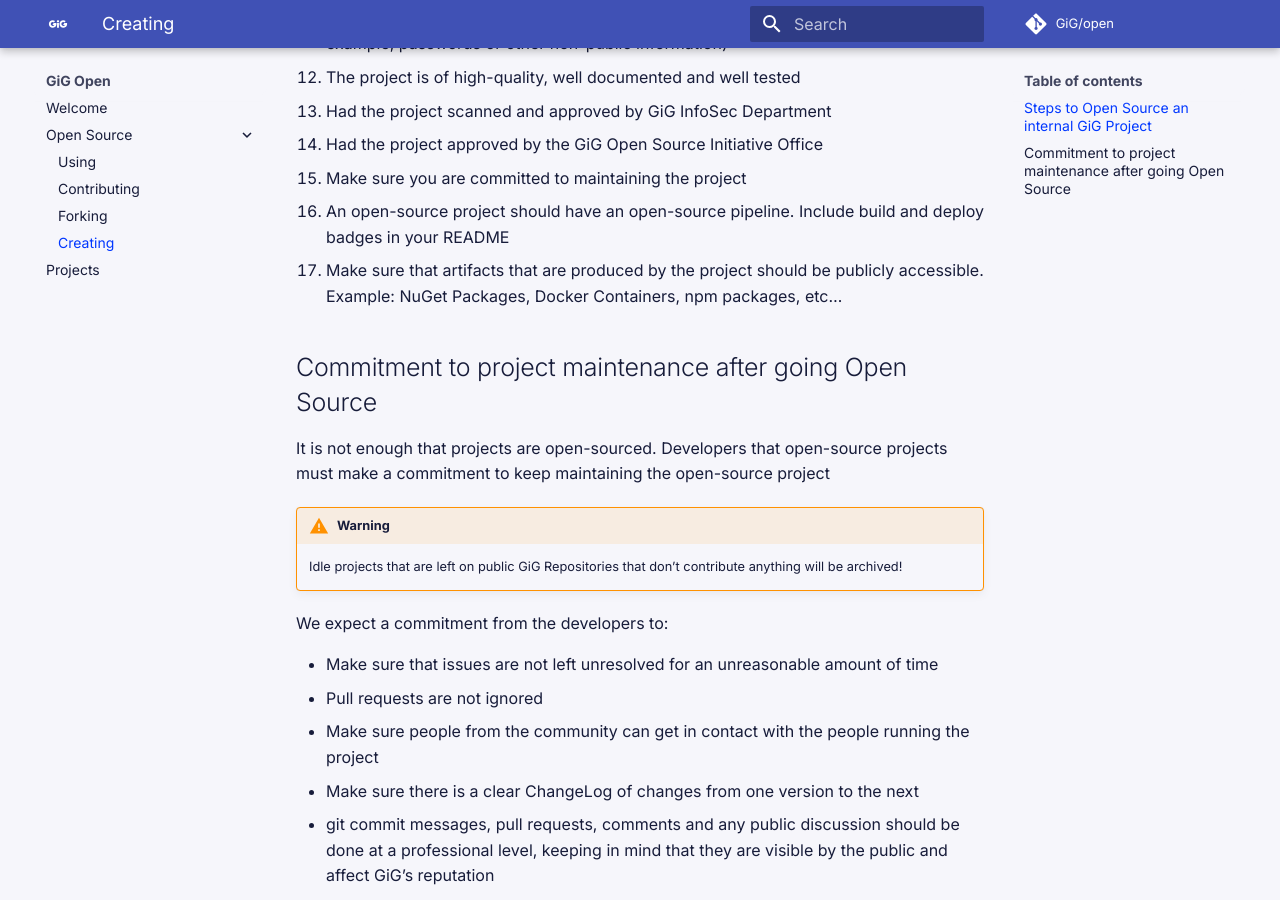
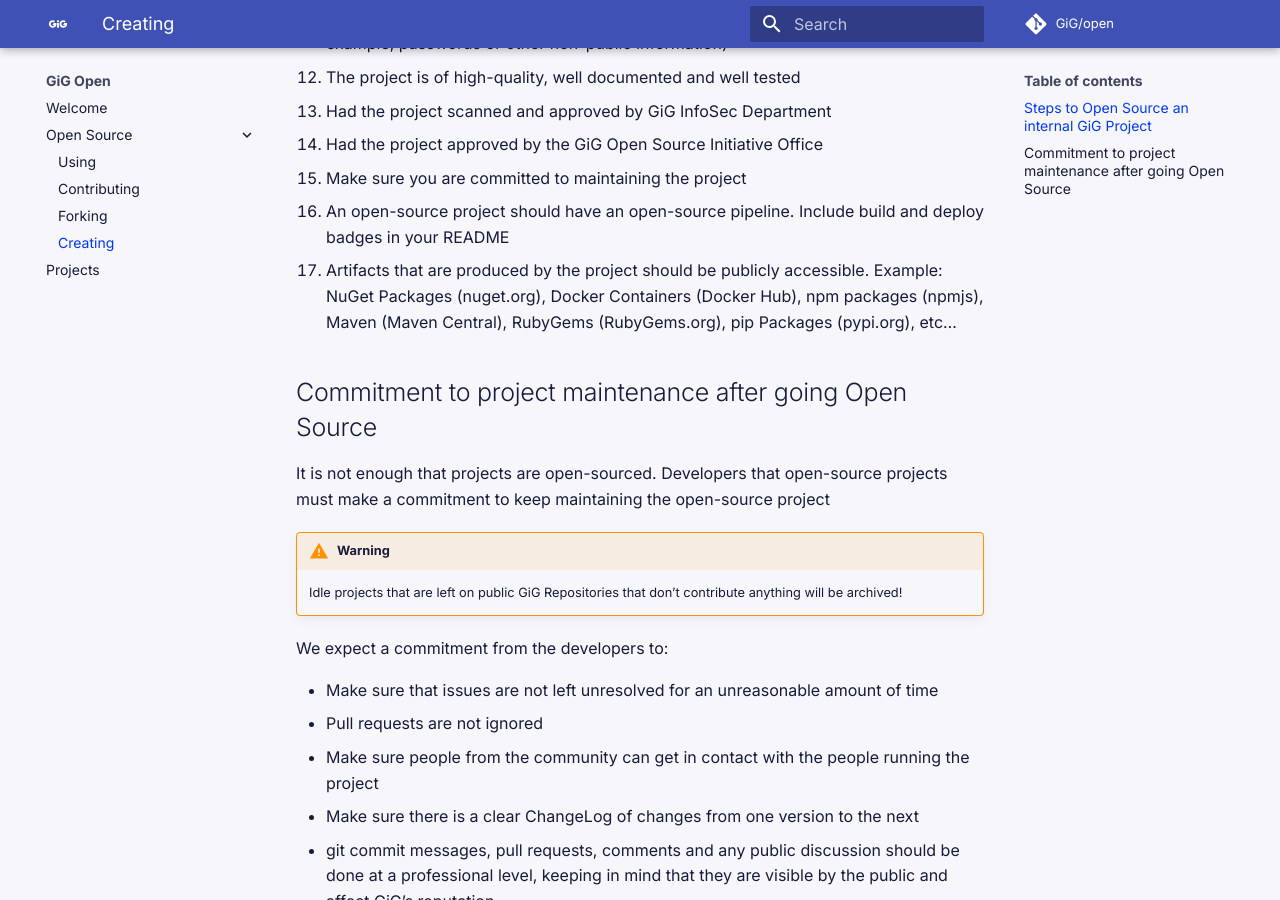
Before and after one commit to GiG/open, an MkDocs documentation site: the page built from docs/open-source/creating.md, in a window 1280 px wide and 900 px high, scrolled down 1059 px. Built offline with MkDocs 1.6.1 and Material for MkDocs 9.7.7, drawn with Linux system fonts in a browser that asks for light colours; comment, search, counter and statistics services are not loaded.

Commit message:
Clarified Artifacts

```diff
--- a/docs/open-source/creating.md
+++ b/docs/open-source/creating.md
@@ -25,7 +25,7 @@
 14. Had the project approved by the GiG Open Source Initiative Office
 15. Make sure you are committed to maintaining the project
 16. An open-source project should have an open-source pipeline. Include build and deploy badges in your README
-17. Make sure that artifacts that are produced by the project should be publicly accessible. Example: NuGet Packages, Docker Containers, npm packages, etc…
+17. Artifacts that are produced by the project should be publicly accessible. Example: NuGet Packages (nuget.org), Docker Containers (Docker Hub), npm packages (npmjs), Maven (Maven Central), RubyGems (RubyGems.org), pip Packages (pypi.org), etc…
 
 ## Commitment to project maintenance after going Open Source
 
```
